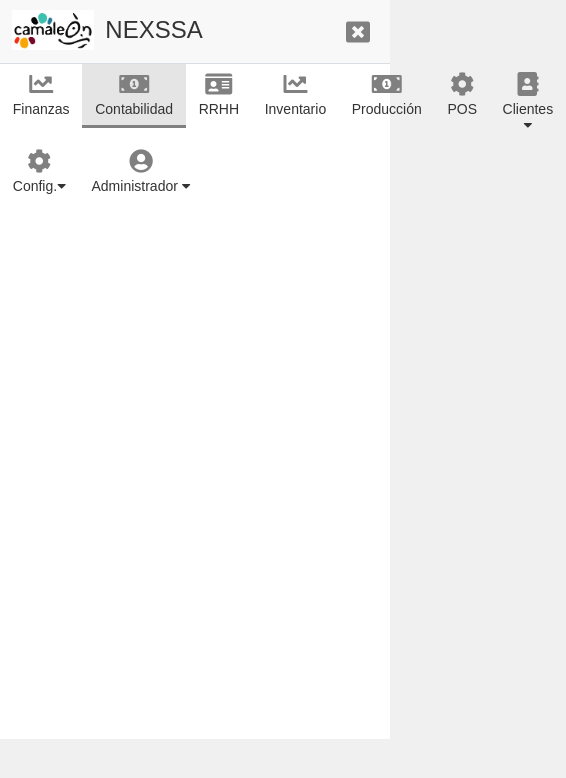
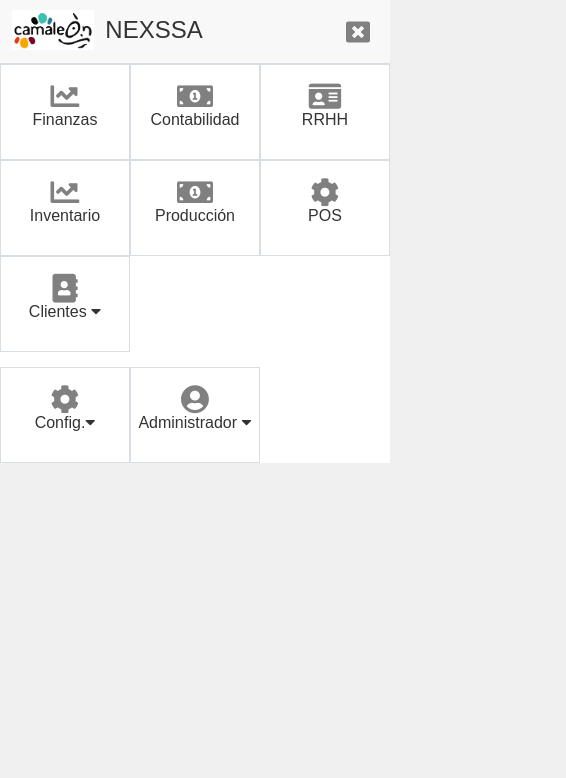
Before and after one commit to nexssa/framework-css-camaleon, a plain HTML site: page navigation.html in a window 390 px wide. Both pictures are taken after a click on the button 358 px from the left and 31 px from the top of the page. Shown: the whole page, 566 px wide, since content can reach past the window. Drawn offline with Linux system fonts and the light colour scheme.

Commit message:
Diseño de menú móvil. Pendiente definir los sub elementos de cada menú.

```diff
--- a/css/n-menu-horizontal.css
+++ b/css/n-menu-horizontal.css
@@ -1,7 +1,6 @@
 * {
     --border: 1px dashed red;
 }
-
 /* Menú compacto (desplegable) */
 .n-nav {
     height: 50px;
@@ -44,6 +43,30 @@
     padding: 0.4rem;
     font-size: 1.5rem;
     height: 40px;
+}
+
+/*Botón de menú móvil*/
+.n-nav-menu-toggle {
+    background-color: gray;
+    right: 0;
+    flex-direction: row!important;
+    margin-left: auto!important;
+}
+.n-nav-menu-toggle button {
+    height: 100%;
+    width: 64px;
+    font-size: 1.5rem;
+    color: var(--nav-color);
+    background-color: var(--nav-bg-color);
+    border: none;
+}
+
+/*Menú (Desktop)*/
+@media only screen and (min-width: 1024px)
+{
+    /*Ocultar menú móvil en equipos de escritorio*/
+    .n-nav-menu-toggle {
+        display: none;
     }
     .n-nav-menu-container {
         display: flex;
@@ -221,30 +244,14 @@
         border-bottom: 1px solid #d9dee4;
         margin: 3px 0;
     }
-
-/*
-Adaptabilidad
-*/
-.n-nav-menu-toggle {
-    display: none;
-    background-color: gray;
-    right: 0;
-    flex-direction: row!important;
-    margin-left: auto!important;
 }
-.n-nav-menu-toggle button {
-    height: 100%;
-    width: 64px;
-    font-size: 1.5rem;
-    color: var(--nav-color);
-    background-color: var(--nav-bg-color);
-    border: none;
+/*Menú (estándar y de bloque) - Máx 1024 - Estilos para dispositivos móviles*/
+@media only screen and (max-width: 1023px) {
+    /*Mostrar botón de menú móvil*/
+    .n-nav .n-nav-menu-toggle {
+        display: block;
     }
-
-/*Menú (estándar) - Máx 1024 - Estilos para dispositivos móviles*/
-@media only screen and (max-width: 1024px) {
-    /*Mostrar botón de menú*/
-    .n-nav .n-nav-menu-toggle {
+    .n-nav-block .n-nav-menu-toggle {
         display: block;
     }
     /*Ocultando menú*/
@@ -253,49 +260,124 @@ Adaptabilidad
         position: absolute;
         top: 50px;
         width: 100%;
-        height: 80vh;
         background-color: white;
     }
-    /*Clase para mostrar el menú móvil*/
-    .n-nav .n-nav-mobile-active {
-        display: block;
-    }
-}
-/*Menú (block) - Máx 768 - Estilos para dispositivos móviles*/
-@media only screen and (max-width: 1024px) {
-    /*Mostrar botón de menú*/
-    .n-nav-block .n-nav-menu-toggle {
-        display: block;
-    }
-    /*Ocultando menú*/
     .n-nav-block .n-nav-menu-container {
         display: none;
         position: absolute;
         top: 64px;
         width: 100%;
-        height: 80vh;
+        /*height: 80vh;*/
         background-color: white;
     }
-
-    /*Clase para mostrar el menú móvil*/
+    /*Menú de sistema*/
+    .n-nav-menu,
+    .n-nav-user {
+        width: 100%;
+        display: flex;
+    }
+    .n-nav-user {
+        /*border-top: 5px solid #f7f7f7;*/
+        margin-top: var(--margin);
+    }
+    /*Clase para mostrar el menú móvil (agregado a n-nav-menu-container */
+    .n-nav .n-nav-mobile-active {
+        display: block;
+    }
     .n-nav-block .n-nav-mobile-active {
         display: block;
     }
-
-    /*.n-nav-block .n-nav-menu ul,*/
-    /*.n-nav-block .n-nav-user ul:first-child {*/
-        /*display: block;*/
-    /*}*/
-    /*.n-nav-block .n-nav-menu ul li,*/
-    /*.n-nav-block .n-nav-user ul:first-child li {*/
-        /*display: block;*/
+    /*Elementos del menú*/
+    .n-nav .n-nav-menu ul li,
+    .n-nav-block .n-nav-menu ul li,
+    .n-nav .n-nav-user ul li,
+    .n-nav-block .n-nav-user ul li
+    {
+        width: 25vw;
+        min-width: 25vw;
+        max-width: 10rem;
+        height: 6rem;
+        font-size: 1rem;
+        /*background-color: #8080805c;*/
+        float: left;
+        display: inline-block;
+        text-align: center;
+    }
+    /*Enlaces del menú móvil*/
+    .n-nav .n-nav-menu ul li a,
+    .n-nav-block .n-nav-menu ul li a,
+    .n-nav .n-nav-user ul li a,
+    .n-nav-block .n-nav-user ul li a
+    {
+        color: inherit;
+        width: 100%;
+        height: 100%;
+        display: block;
+        border: var(--nav-border);
+    }
+    /*Íconos de enlaces del menú móvil*/
+    .n-nav .n-nav-menu ul li a .n-icon,
+    .n-nav-block .n-nav-menu ul li a .n-icon,
+    .n-nav .n-nav-user ul li a .n-icon,
+    .n-nav-block .n-nav-user ul li a .n-icon
+    {
+        /*background: yellow;*/
+        color: gray;
+        font-size: 1.8rem;
+        display: inline-block;
+        width: 100%;
+        padding-top: 1.1rem;
+    }
+    /*Etiquetas/texto de los enlaces del menú*/
+    .n-nav .n-nav-menu ul li a .n-nav-label,
+    .n-nav-block .n-nav-menu ul li a .n-nav-label,
+    .n-nav .n-nav-user ul li a .n-nav-label,
+    .n-nav-block .n-nav-user ul li a .n-nav-label
+    {
+        /*background: #dada52;*/
+        display: inline-block;
+        width: 100%;
+    }
+    /*Menú desplegable (sub menú)*/
+    .n-nav ul.n-dropdown-menu,
+    .n-nav-block ul.n-dropdown-menu {
+        background: yellow;
+        flex-direction: column;
+        min-width: 15rem;
+        position: absolute;
+        top: 50%;
+        left: 50%;
+        transform: translate(-50%, -50%);
+        display: none;
+    }
+    .n-nav ul.n-dropdown-menu li,
+    .n-nav-block ul.n-dropdown-menu li {
+        display: contents;
+        width: 10px;
+    }
+    .n-nav ul.n-dropdown-menu li a,
+    .n-nav-block ul.n-dropdown-menu li a {
+        text-align: left;
+        padding: 10px;
+        text-decoration: none;
+    }
+}
+/*Menú estándar y de bloque (máximo: 480px)*/
+@media only screen and (max-width: 480px)
+{
+    /*Elementos del menú*/
+    .n-nav .n-nav-menu ul li,
+    .n-nav-block .n-nav-menu ul li,
+    .n-nav .n-nav-user ul li,
+    .n-nav-block .n-nav-user ul li
+    {
+        width: 33.33vw;
+        min-width: 33.33vw;
+        /*max-width: 10rem;*/
+        /*height: 6rem;*/
+        /*font-size: 1rem;*/
         /*float: left;*/
-        /*width: 128px;*/
-        /*height: 128px;*/
-    /*}*/
+        /*display: inline-block;*/
+        /*text-align: center;*/
     }
-
-/*Estilos para equipos de escritorio */
-@media only screen and (min-width: 1024px)
-{
 }
```
Lines whose indentation alone changed are shown as unchanged.
